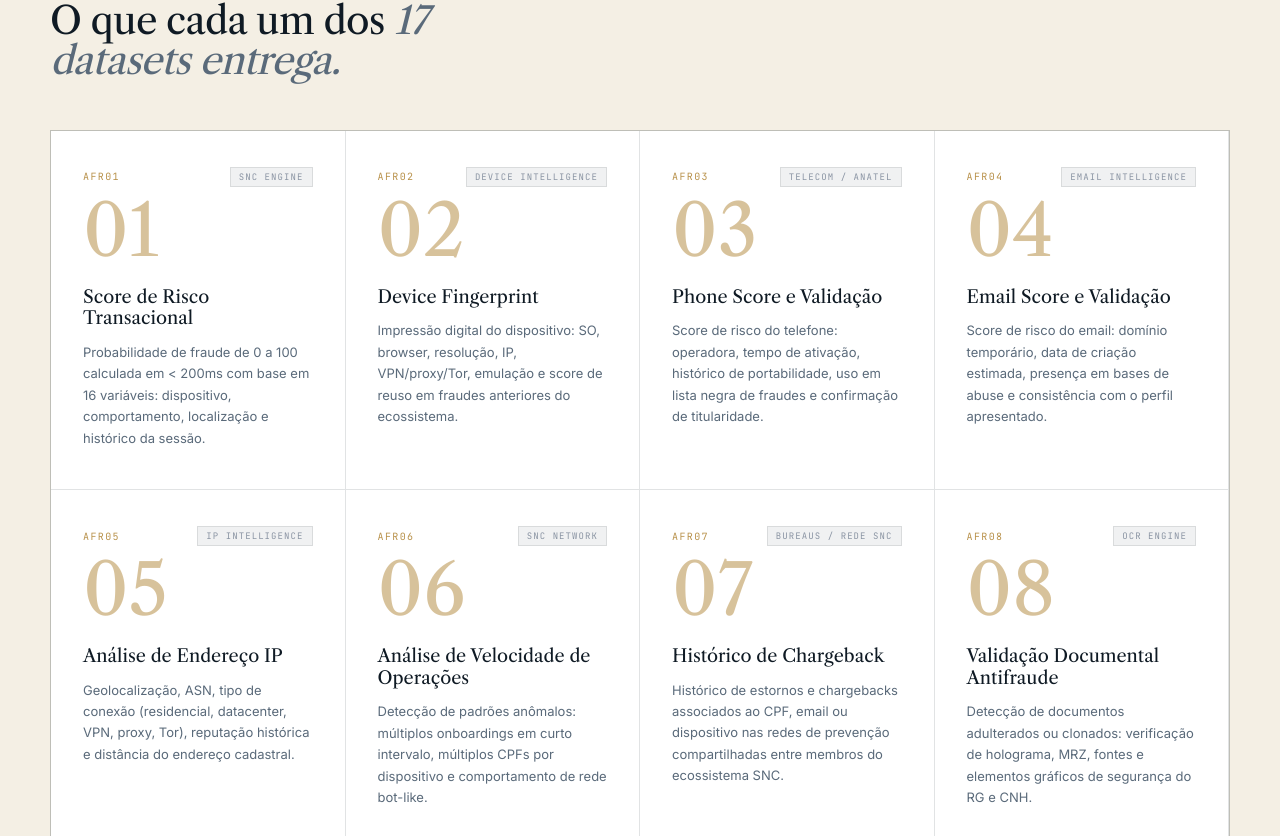
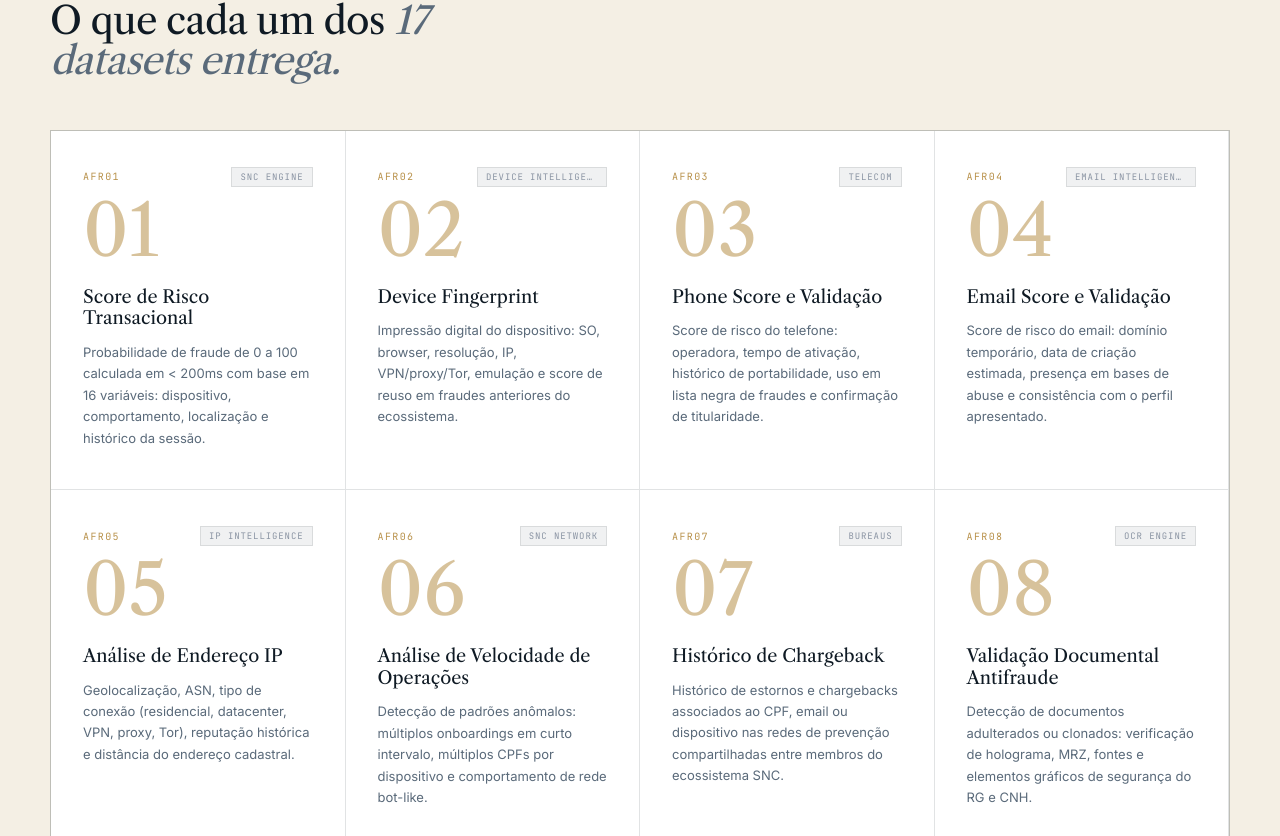
Before and after one commit to ctoutbank/snc-site, a Next.js app: page /plataforma/antifraude in a window 1280 px wide. Shown: the part 1964-2800 px from the top of the page. Built offline with nearby package versions, Linux system fonts and the light colour scheme.

Commit message:
fix: badges compactos — source truncado, nowrap em snc-chip e source badge

```diff
--- a/src/app/globals.css
+++ b/src/app/globals.css
@@ -184,7 +184,7 @@
 .snc-mod-card h4 { font-family: 'Libre Caslon Text', serif; font-size: 22px; line-height: 1.15; font-weight: 400; margin-bottom: 10px; letter-spacing: -0.01em; }
 .snc-mod-card p { font-size: 12px; color: #5a6a7a; line-height: 1.5; flex: 1; }
 .snc-mod-card .bot { display: flex; gap: 6px; margin-top: 14px; flex-wrap: wrap; }
-.snc-chip { font-family: 'JetBrains Mono', monospace; font-size: 9px; color: var(--snc-navy); background: var(--snc-paper-2); padding: 3px 7px; border: 1px solid rgba(15,26,36,.1); letter-spacing: .06em; text-transform: uppercase; }
+.snc-chip { font-family: 'JetBrains Mono', monospace; font-size: 9px; color: var(--snc-navy); background: var(--snc-paper-2); padding: 3px 7px; border: 1px solid rgba(15,26,36,.1); letter-spacing: .06em; text-transform: uppercase; white-space: nowrap; }
 
 /* ===== JORNADAS ===== */
 .snc-journeys { background: var(--snc-ink); color: #fff; padding: 120px 0; overflow: hidden; }
--- a/src/app/plataforma/[modulo]/page.tsx
+++ b/src/app/plataforma/[modulo]/page.tsx
@@ -210,11 +210,13 @@ export default async function ModuloPage({ params }: Props) {
                 {m.datasetItems.map((ds, i) => (
                   <div key={ds.id} style={{ background: '#ffffff', padding: '36px 32px 40px', display: 'flex', flexDirection: 'column', gap: 0, borderRight: '1px solid rgba(15,26,36,.12)', borderBottom: '1px solid rgba(15,26,36,.12)' }}>
                     <div style={{ display: 'flex', alignItems: 'center', justifyContent: 'space-between', marginBottom: 8 }}>
-                      <span style={{ fontFamily: 'JetBrains Mono, monospace', fontSize: 10, color: 'var(--snc-brass)', letterSpacing: '.14em' }}>
+                      <span style={{ fontFamily: 'JetBrains Mono, monospace', fontSize: 10, color: 'var(--snc-brass)', letterSpacing: '.14em', flexShrink: 0 }}>
                         {ds.id}
                       </span>
-                      <span style={{ fontFamily: 'JetBrains Mono, monospace', fontSize: 9, color: '#8a94a3', letterSpacing: '.12em', textTransform: 'uppercase', background: 'rgba(15,26,36,.06)', padding: '3px 8px', border: '1px solid rgba(15,26,36,.1)' }}>
-                        {ds.source}
+                      <span
+                        title={ds.source}
+                        style={{ fontFamily: 'JetBrains Mono, monospace', fontSize: 9, color: '#8a94a3', letterSpacing: '.1em', textTransform: 'uppercase', background: 'rgba(15,26,36,.06)', padding: '3px 8px', border: '1px solid rgba(15,26,36,.1)', whiteSpace: 'nowrap', overflow: 'hidden', textOverflow: 'ellipsis', maxWidth: 130 }}>
+                        {ds.source.split('/')[0].trim()}
                       </span>
                     </div>
                     <div style={{ fontFamily: "'Libre Caslon Text', serif", fontSize: 72, fontWeight: 400, color: 'var(--snc-brass)', lineHeight: 1, marginBottom: 20, opacity: 0.55 }}>
```
